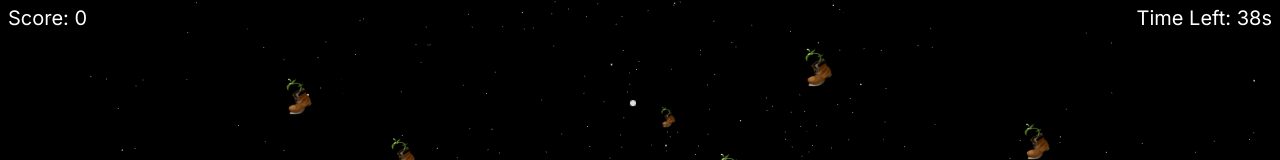
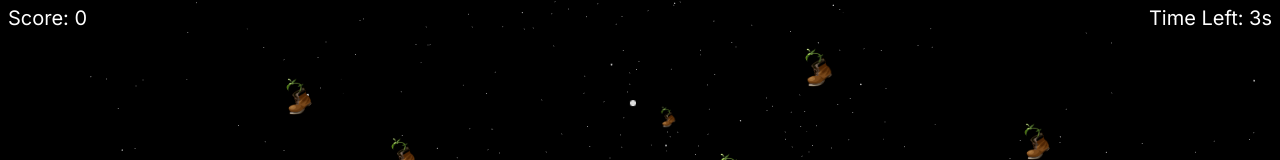
Before and after one commit to SKALEZ-A/ellaw, a Next.js app: page /play in a window 1280 px wide. Shown: the top 160 px of the page. Built offline with nearby package versions, Linux system fonts and the light colour scheme.

Commit message:
updated code

```diff
--- a/app/components/subpages/home.jsx
+++ b/app/components/subpages/home.jsx
@@ -1,6 +1,5 @@
 "use client";
 import React, { useState, useEffect } from 'react';
-// import { useRouter } from 'next/router';
 import { useRouter } from 'next/navigation';
 import Script from 'next/script';
 import Image from 'next/image';
@@ -8,13 +7,13 @@ import Link from 'next/link';
 import { AiFillHome, AiOutlineUnorderedList } from 'react-icons/ai';
 import { GoHome } from "react-icons/go";
 import { HiOutlineUserGroup } from "react-icons/hi";
-import Particle from "@/app/components/subpages/Particles"
-import Navbar from "@/app/components/subpages/navbar"
+import Particle from "@/app/components/subpages/Particles";
+import Navbar from "@/app/components/subpages/navbar";
 import StarsCanvas from './StarBackground';
 
 const Welcome = () => {
   const [score, setScore] = useState(0);
-  const [username, setUsername] = useState("Skalez");
+  const [username, setUsername] = useState("badboy");
   const router = useRouter();
 
   const handlePlayClick = () => {
@@ -24,30 +23,6 @@ const Welcome = () => {
   const handleTaskClick = () => {
     router.push('/subpages/task'); // Navigate to the task page
   };
-
-  // useEffect(() => {
-  //   const fetchUserData = async () => {
-  //     try {
-  //       console.log("Checking Telegram WebApp initialization...");
-  //       console.log(window.Telegram);
-  //       const user = window.Telegram?.WebApp?.initDataUnsafe?.user;
-  //       console.log("User data fetched from Telegram:", user);
-  //       if (user) {
-  //         setUsername(user.username || "Anon");
-  //       } else {
-  //         console.warn("No user data found in Telegram WebApp");
-  //       }
-  //     } catch (error) {
-  //       console.error("Failed to fetch user data:", error);
-  //     }
-  //   };
-
-  //   if (typeof window !== 'undefined' && window.Telegram && window.Telegram.WebApp) {
-  //     fetchUserData();
-  //   } else {
-  //     console.error("Telegram WebApp is not available");
-  //   }
-  // }, []);
 
   useEffect(() => {
     const fetchUserData = async () => {
@@ -80,7 +55,6 @@ const Welcome = () => {
     }
   }, []);
 
-
   return (
     <>
       <Particle />
@@ -90,7 +64,7 @@ const Welcome = () => {
         <div className=''>
           <div>
             <div className="flex justify-center items-start">
-                        <Image src="/walle-shoe.png" alt="Logo" width={100} height={100} className="diamond mt-2 rounded-full"  />
+              <Image src="/walle-shoe.png" alt="Logo" width={100} height={100} className="diamond mt-2 rounded-full" />
             </div>
             <div className='font-semibold text-lg mt-2 text-white text-center'>{username}</div>
           </div>
@@ -101,7 +75,6 @@ const Welcome = () => {
 
           <div className='bg w-[90vw] rounded-md border-[#302604] border-2 py-5 mt-[80px]'>
             <div className='flex justify-center'>
-                        {/* <Image src="/walle-shoe.png" alt="Logo" width={30} height={30} className="rounde" /> */}
               <p className='text-2xl justify-center items-center'>🌱</p>
             </div>
             <div
--- a/app/play/page.jsx
+++ b/app/play/page.jsx
@@ -1,25 +1,23 @@
 "use client"
 import React, { useState, useEffect, useRef } from 'react';
-import Tile from "@/app/components/subpages/Tile"
+import Tile from "@/app/components/subpages/Tile";
 import Script from 'next/script';
 import Link from 'next/link';
-// import StarsCanvas from './StarsBackground';
 import StarsCanvas from '../components/subpages/StarBackground';
 
 const page = () => {
   const [tiles, setTiles] = useState([]);
   const [score, setScore] = useState(0);
-    const [timeLeft, setTimeLeft] = useState(45); // 45 seconds timer
+  const [timeLeft, setTimeLeft] = useState(10); // 10 seconds timer
   const [gameOver, setGameOver] = useState(false);
-    const [username, setUsername] = useState('Anon'); // Add state for username
+  const [username, setUsername] = useState('Anon');
   const containerRef = useRef(null);
   const scoreRef = useRef(score);
 
   useEffect(() => {
-        // Fetch the Telegram user data and set the username
     const user = window.Telegram?.WebApp?.initDataUnsafe?.user;
     if (user) {
-            setUsername(user.username || 'Skalez');
+      setUsername(user.username || 'badboy');
     }
 
     if (gameOver) return;
@@ -27,7 +25,7 @@ const page = () => {
     const gameInterval = setInterval(() => {
       addTiles();
       moveTiles();
-        }, 100); // Increase interval to slow down tile generation
+    }, 100);
 
     const timerInterval = setInterval(() => {
       setTimeLeft(prevTime => {
@@ -48,44 +46,32 @@ const page = () => {
   }, [gameOver]);
 
   useEffect(() => {
-        scoreRef.current = score; // Keep the score ref updated
+    scoreRef.current = score;
   }, [score]);
 
   useEffect(() => {
     if (gameOver) {
-            endGame(scoreRef.current); // Use the most recent score
+      endGame(scoreRef.current);
     }
   }, [gameOver]);
 
-    // const addTiles = () => {
-    //     const numTiles = Math.floor(Math.random() * 1) + 1; // Random number between 1 and 1 to reduce tile count
-    //     const newTiles = Array.from({ length: numTiles }, () => ({
-    //         id: Math.random(),
-    //         top: 0,
-    //         left: Math.random() * 100, // Random left position between 0 and 100%
-    //         size: Math.random() * 30 + 20, // Random size between 20 and 50
-    //     }));
-    //     setTiles(prevTiles => [...newTiles, ...prevTiles]);
-    // };
-
   const addTiles = () => {
-        const numTiles = Math.floor(Math.random() * 2); // Random number between 0 and 1
+    const numTiles = Math.floor(Math.random() * 2);
     const newTiles = Array.from({ length: numTiles }, () => ({
       id: Math.random(),
       top: 0,
-            left: Math.random() * 100, // Random left position between 0 and 100%
-            size: Math.random() * 30 + 20, // Random size between 20 and 50
+      left: Math.random() * 100,
+      size: Math.random() * 30 + 20,
     }));
     setTiles(prevTiles => [...newTiles, ...prevTiles]);
   };
-
 
   const moveTiles = () => {
     const containerHeight = containerRef.current.clientHeight;
     setTiles(prevTiles => {
       const updatedTiles = prevTiles.map(tile => ({
         ...tile,
-                top: tile.top + 15
+        top: tile.top + 15,
       })).filter(tile => tile.top < containerHeight);
 
       return updatedTiles;
@@ -105,12 +91,10 @@ const page = () => {
           'Content-Type': 'application/json',
         },
         body: JSON.stringify({
-                    username: username, // Use dynamic username
+          username: username,
           score: finalScore,
         }),
       });
-            console.log('username',username)
-            console.log('score:', finalScore);
       const data = await response.json();
       if (!response.ok) {
         console.error('Failed to update user score:', data.message);
@@ -137,7 +121,6 @@ const page = () => {
         className="relative w-[100vw] h-screen overflow-hidden z-[99999]"
       >
         <Script src="https://telegram.org/js/telegram-web-app.js" strategy="beforeInteractive" />
-            {/* <div>{username}</div> Use the username state */}
         <div id="score" className="absolute text-white top-1 left-2 text-xl">
           Score: {score}
         </div>
@@ -169,7 +152,6 @@ const page = () => {
               <div>
                 <Link href="/">
                   <button
-                                    onClick={resetGame}
                     className="bg-[#1F7DF1] font-semibold text-white px-4 py-2 my-2 rounded"
                   >
                     Home
@@ -180,7 +162,6 @@ const page = () => {
           </div>
         )}
       </div>
-
       <StarsCanvas />
     </>
   );
```
Lines whose indentation alone changed are shown as unchanged.
